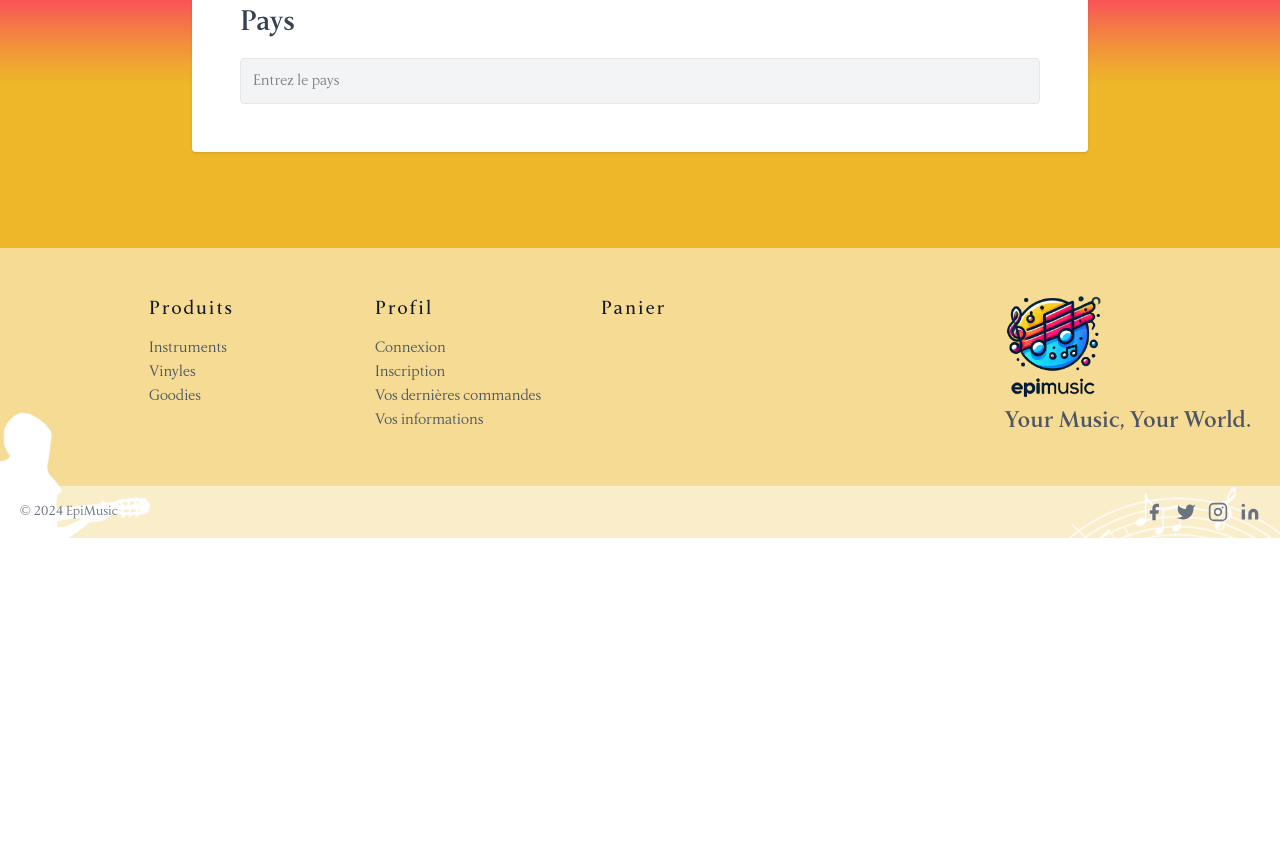
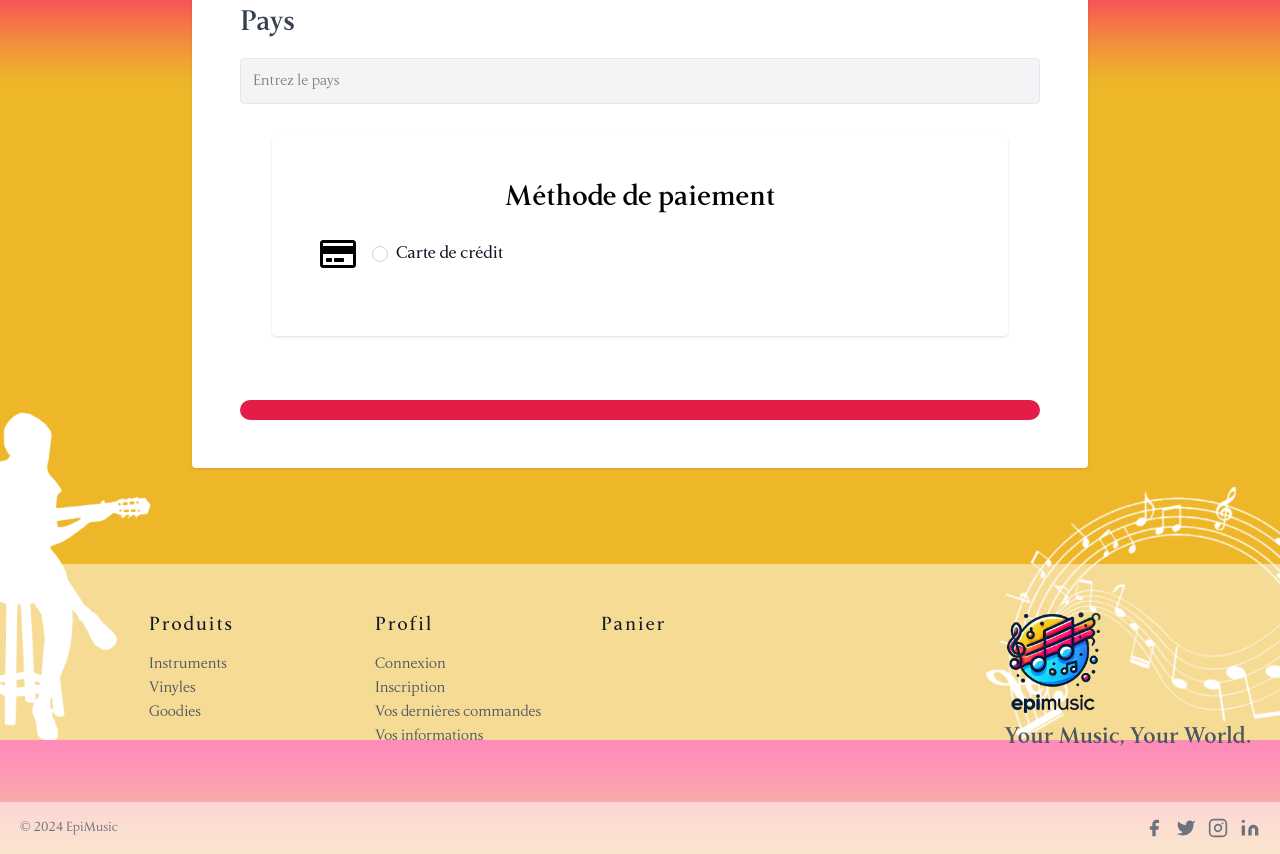
Before and after one commit to Seraphino16/Epimusic, a React (Create React App) app in the folder client/: page /delivery/home-delivery in a window 1280 px wide. Shown: the part 860-1714 px from the top of the page. Before the commit the page ends 1398 px from the top, so only its background shows below. Built offline with nearby package versions, Linux system fonts and the light colour scheme.

Commit message:
add payement form

```diff
--- a/client/src/components/pages/Checkout/DeliveryHomePage.jsx
+++ b/client/src/components/pages/Checkout/DeliveryHomePage.jsx
@@ -1,13 +1,13 @@
 import React, { useEffect, useState } from "react";
 import { useNavigate } from "react-router-dom";
 import Alert from "../../Alerts/Alert";
-import { FaShippingFast } from "react-icons/fa";
+import { FaRegCreditCard, FaShippingFast } from "react-icons/fa";
 import CartButton from "../../Buttons/CartButton";
 
 const DeliveryHomePage = () => {
     const [alert, setAlert] = useState({ message: "", type: "error" });
     const [cartPrice, setCartPrice] = useState();
-    const [shipppingCosts, setShippingCosts] = useState();
+    const [shippingCosts, setShippingCosts] = useState();
     const [cartQuantity, setCartQuantity] = useState();
     const [total, setTotal] = useState();
     const [name, setName] = useState("");
@@ -26,19 +26,19 @@ const DeliveryHomePage = () => {
     useEffect(() => {
         const cartPrice = localStorage.getItem("cart_price");
         setCartPrice(parseFloat(cartPrice));
-        const shipppingCosts = localStorage.getItem("cart_shipping_costs");
-        setShippingCosts(parseFloat(shipppingCosts));
+        const shippingCosts = localStorage.getItem("cart_shipping_costs");
+        setShippingCosts(parseFloat(shippingCosts));
         const cartQuantity = localStorage.getItem("cart_quantity");
         setCartQuantity(parseInt(cartQuantity));
     }, []);
 
     useEffect(() => {
-        if (!cartPrice || !shipppingCosts) {
+        if (!cartPrice || !shippingCosts) {
             return;
         }
-        const total = (cartPrice + shipppingCosts).toFixed(2);
+        const total = (cartPrice + shippingCosts).toFixed(2);
         setTotal(total);
-    }, [cartPrice, shipppingCosts]);
+    }, [cartPrice, shippingCosts]);
 
     return (
         <div className="w-9/12 m-auto">
@@ -55,7 +55,6 @@ const DeliveryHomePage = () => {
                         </p>
                         {message && <p className="success">{message}</p>}
                         {error && <p className="error">{error}</p>}
-                        {/* Ne pas oublier de mettre onSubmit={handleSubmit} */}
                         <form>
                             <div className="md:flex items-center mt-4">
                                 <div className="w-full flex flex-col">
@@ -201,6 +200,33 @@ const DeliveryHomePage = () => {
                                     />
                                 </div>
                             </div>
+
+                            <div className="max-w-5xl mx-auto px-6 sm:px-6 lg:px-8 mt-8 mb-8">
+                                <div className="bg-white w-full shadow rounded p-8 sm:p-12">
+                                    <p className="text-3xl font-bold leading-7 text-center text-black">
+                                        Méthode de paiement
+                                    </p>
+                                    <div className="flex items-center mb-4 mt-6">
+                                        <FaRegCreditCard className="text-4xl mr-4" />
+                                        <input
+                                            type="radio"
+                                            name="paymentMethod"
+                                            className="h-4 w-4 border-gray-300 focus:ring-2 focus:ring-blue-300"
+                                        />
+                                        <p className="text-lg font-medium text-gray-900 ml-2 block">
+                                            Carte de crédit
+                                        </p>
+                                    </div>
+                                </div>
+                            </div>
+                            <div className="flex justify-center">
+                                <CartButton
+                                    type="submit"
+                                    isSubmitting={isSubmitting}
+                                >
+                                    Confirmer la commande
+                                </CartButton>
+                            </div>
                         </form>
                     </div>
                 </div>
```
